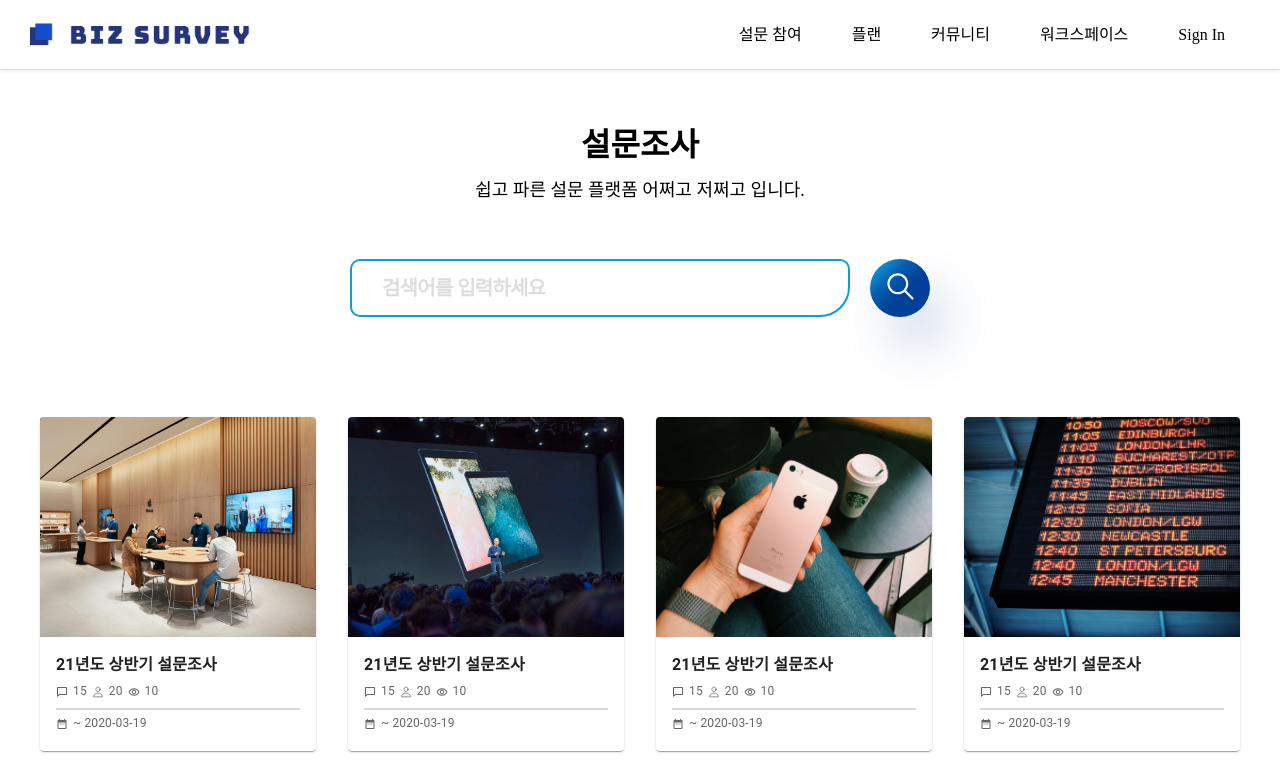
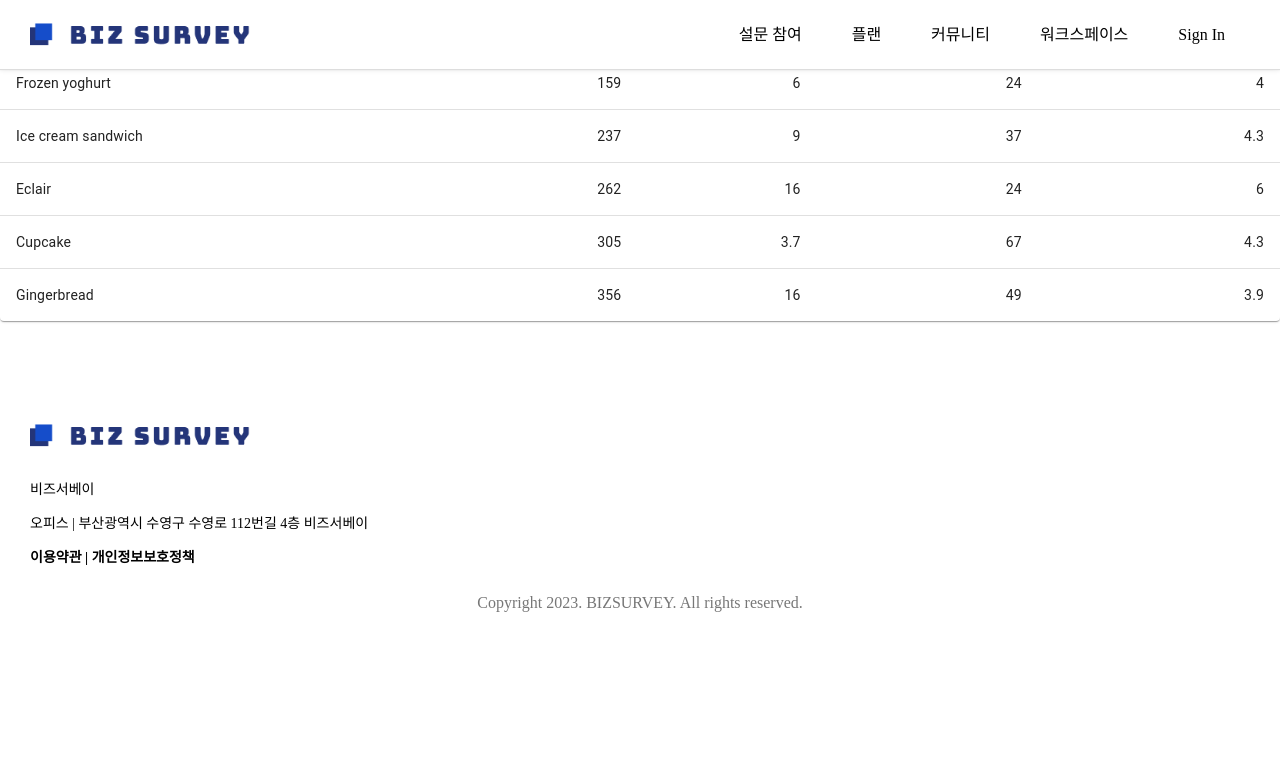
Before and after one commit to BIPA-8-3/BIZSurvey_FRONT, a React (Create React App) app: page /community in a window 1280 px wide. Shown: the top 781 px of the page. Built offline with nearby package versions, Linux system fonts and the light colour scheme.

Commit message:
[Feat] : create post row

```diff
--- a/src/App.js
+++ b/src/App.js
@@ -5,6 +5,7 @@
 import Container from './components/common/Container';
 import Login from './components/user/Login';
 import Join from './components/user/Join';
+import CommunityPost from './components/community/CommunityPost';
 
 
 
@@ -13,7 +14,7 @@
     <div className="App">
       <Reset />
       <Header></Header>
-        <Container></Container>
+        <CommunityPost></CommunityPost>
       {/* <Login></Login> */}
       {/* <Join></Join> */}
       <Footer></Footer>
--- /dev/null
+++ b/src/components/community/CommunityPost.jsx
@@ -0,0 +1,54 @@
+import * as React from 'react';
+import Table from '@mui/material/Table';
+import TableBody from '@mui/material/TableBody';
+import TableCell from '@mui/material/TableCell';
+import TableContainer from '@mui/material/TableContainer';
+import TableHead from '@mui/material/TableHead';
+import TableRow from '@mui/material/TableRow';
+import Paper from '@mui/material/Paper';
+
+function createData(name, calories, fat, carbs, protein) {
+  return { name, calories, fat, carbs, protein };
+}
+
+const rows = [
+  createData('Frozen yoghurt', 159, 6.0, 24, 4.0),
+  createData('Ice cream sandwich', 237, 9.0, 37, 4.3),
+  createData('Eclair', 262, 16.0, 24, 6.0),
+  createData('Cupcake', 305, 3.7, 67, 4.3),
+  createData('Gingerbread', 356, 16.0, 49, 3.9),
+];
+
+export default function CommunityPost() {
+  return (
+    <TableContainer component={Paper}>
+      <Table sx={{ minWidth: 650 }} aria-label="simple table">
+        <TableHead>
+          <TableRow>
+            <TableCell>Dessert (100g serving)</TableCell>
+            <TableCell align="right">Calories</TableCell>
+            <TableCell align="right">Fat&nbsp;(g)</TableCell>
+            <TableCell align="right">Carbs&nbsp;(g)</TableCell>
+            <TableCell align="right">Protein&nbsp;(g)</TableCell>
+          </TableRow>
+        </TableHead>
+        <TableBody>
+          {rows.map((row) => (
+            <TableRow
+              key={row.name}
+              sx={{ '&:last-child td, &:last-child th': { border: 0 } }}
+            >
+              <TableCell component="th" scope="row">
+                {row.name}
+              </TableCell>
+              <TableCell align="right">{row.calories}</TableCell>
+              <TableCell align="right">{row.fat}</TableCell>
+              <TableCell align="right">{row.carbs}</TableCell>
+              <TableCell align="right">{row.protein}</TableCell>
+            </TableRow>
+          ))}
+        </TableBody>
+      </Table>
+    </TableContainer>
+  );
+}
```
